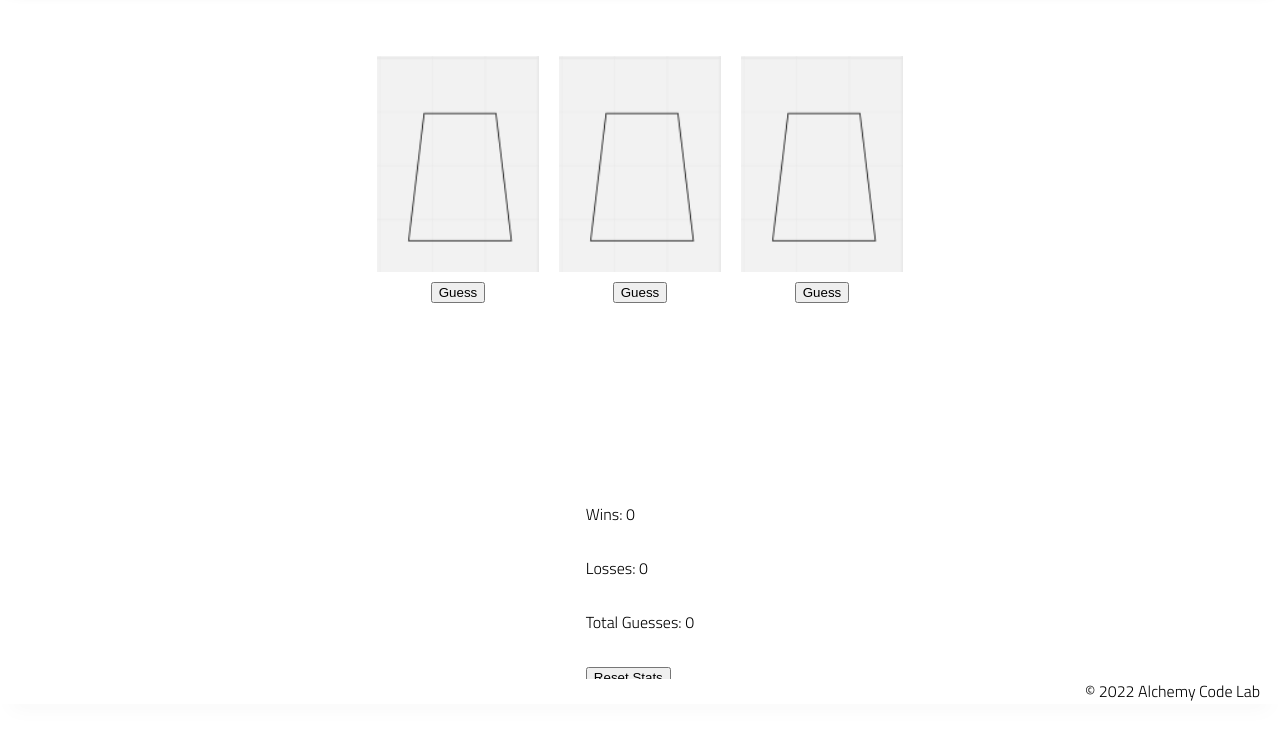
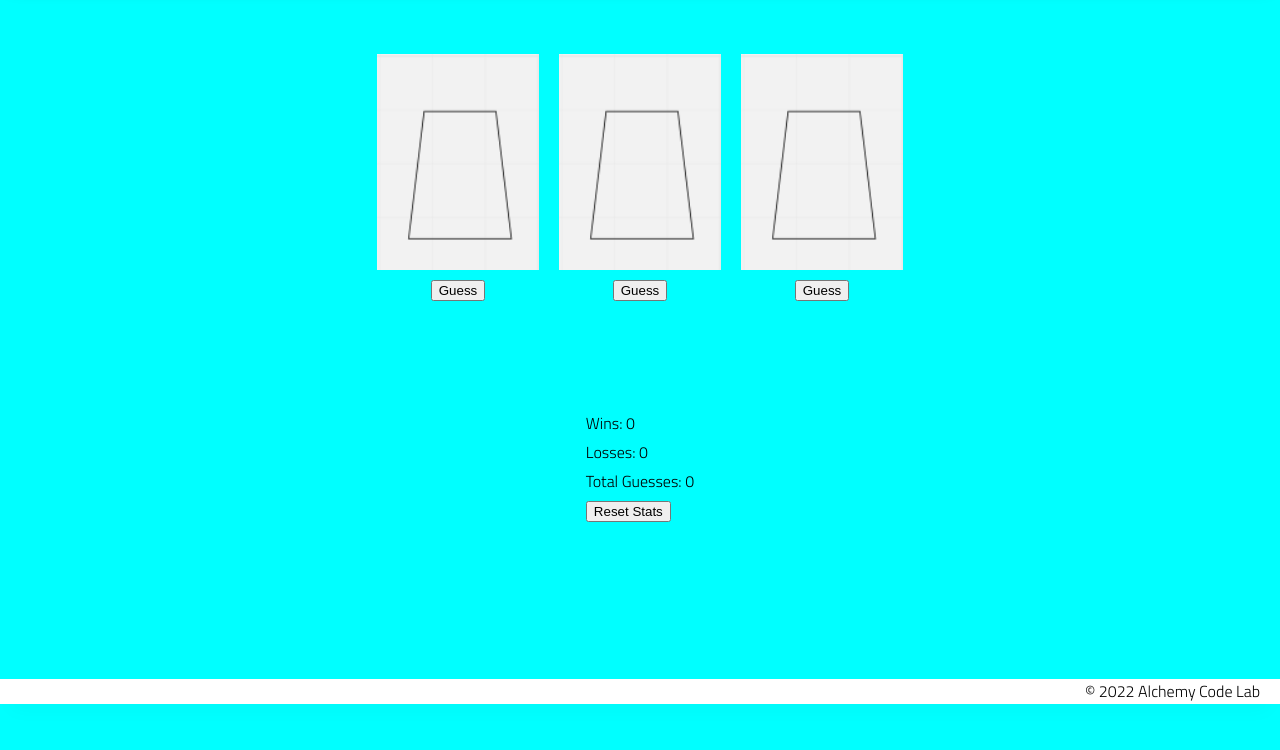
Before and after one commit to rileyjhoff/1.1a-cup-game-from-scratch, a plain HTML site: page index.html in a window 1280 px wide. Shown: the part 96-846 px from the top of the page. After the commit the page ends 800 px from the top, so only its background shows below. Drawn offline with Linux system fonts and the light colour scheme.

Commit message:
small adjustment to style

```diff
--- a/styles/style.css
+++ b/styles/style.css
@@ -28,7 +28,7 @@ body {
     --footer-height: 25px;
 
     font-family: 'Titillium Web', sans-serif;
-    background-color: var(--color2);
+    background-color: cyan;
 }
 
 main {
@@ -40,17 +40,16 @@ main {
 }
 
 section {
-    background-color: var(--color5);
+    background-color: cyan;
     max-width: 80%;
     display: flex;
     flex-direction: column;
     justify-content: center;
     align-items: center;
     padding-top: var(--gutter);
-    padding-bottom: var(--gutter);
+    padding-bottom: 0;
     margin-top: var(--gutter);
-    margin-bottom: var(--gutter);
-    border: solid 2px var(--color1);
+    margin-bottom: 0;
 }
 
 header {
@@ -76,7 +75,7 @@ header img {
 }
 
 p {
-    margin: var(--gutter);
+    margin: 5px;
 }
 
 footer {
@@ -136,5 +135,5 @@ footer {
 }
 
 #reset {
-    transform: translate(30px);
+    transform: translate(5px);
 }
```
Also changed, not shown: app.js (+0 -9 lines), assets/ball.png (added), assets/short-cup.png (added).
